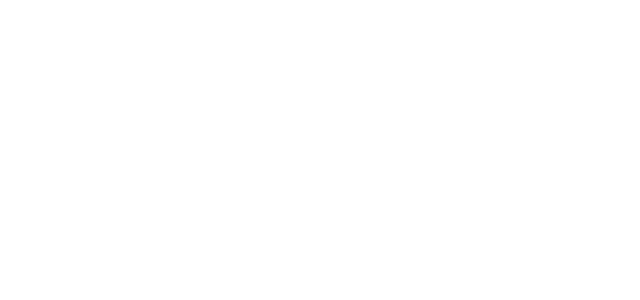
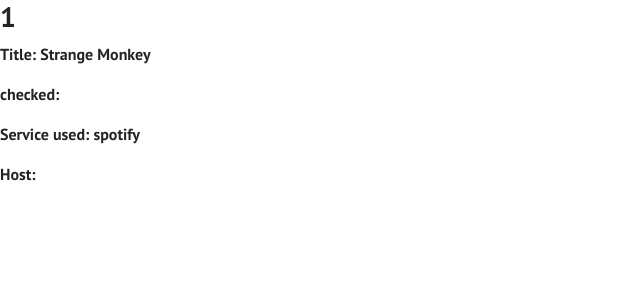
Before and after one commit to Isaac3N/MusicEggg, a React (Create React App) app in the folder frontend/: page /egg/1 in a window 1280 px wide. Shown: the top 300 px of the page, without its empty margins (0-640 px from the left). Built offline with nearby package versions, Linux system fonts and the light colour scheme.

Commit message:
get room view

```diff
--- a/frontend/src/App.js
+++ b/frontend/src/App.js
@@ -3,6 +3,7 @@ import 'bootstrap/dist/css/bootstrap.min.css';
 import {BrowserRouter as Router, Switch, Route} from 'react-router-dom'
 import Home from './components/pages/Home'
 import CreateEgg from './components/pages/CreateEgg'
+import Egg from './components/pages/Egg';
 
 function App() {
   return (
@@ -11,6 +12,7 @@ function App() {
         <Switch>
           <Route path='/' exact component={Home} />
           <Route path='/CreateEgg' component={CreateEgg}/>
+          <Route path='/egg/:eggCode' component={Egg}/>
         </Switch>
       </Router>
 
--- /dev/null
+++ b/frontend/src/components/pages/Egg.js
@@ -0,0 +1,20 @@
+import React, {useState, useEffect} from 'react'
+
+const Egg = ({match}) => {
+    const[title, setTitle] = useState('Strange Monkey')
+    const [checked, setChecked] = useState(false)
+    const[service, setService] = useState('spotify')
+    const [ishost, setIshost] = useState(false)
+    const eggCode = match.params.eggCode // match stores the information of how we got into the component using router
+    return (
+        <div>
+            <h3>{eggCode}</h3>
+            <p>Title: {title}</p>
+            <p>checked: {checked}</p>
+            <p>Service used: {service}</p>
+            <p>Host: {ishost}</p>
+        </div>
+    )
+}
+
+export default Egg
```
Also changed, not shown: 2 other files (tests, documents, lock files or other folders).
